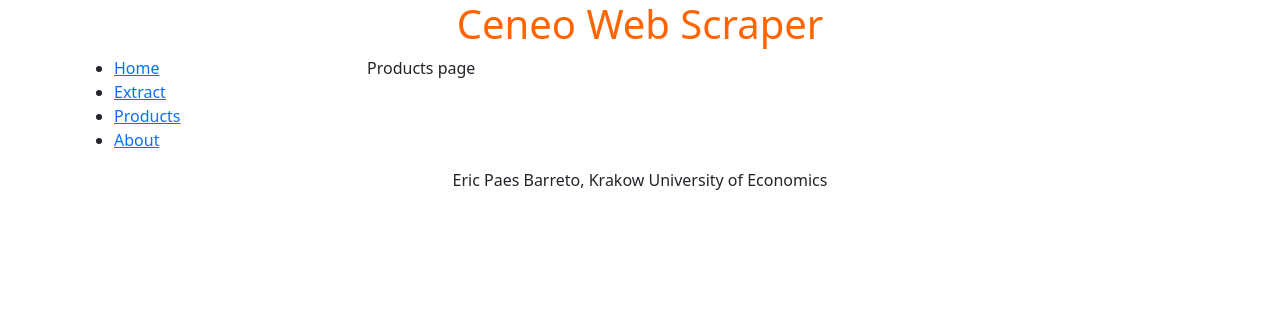
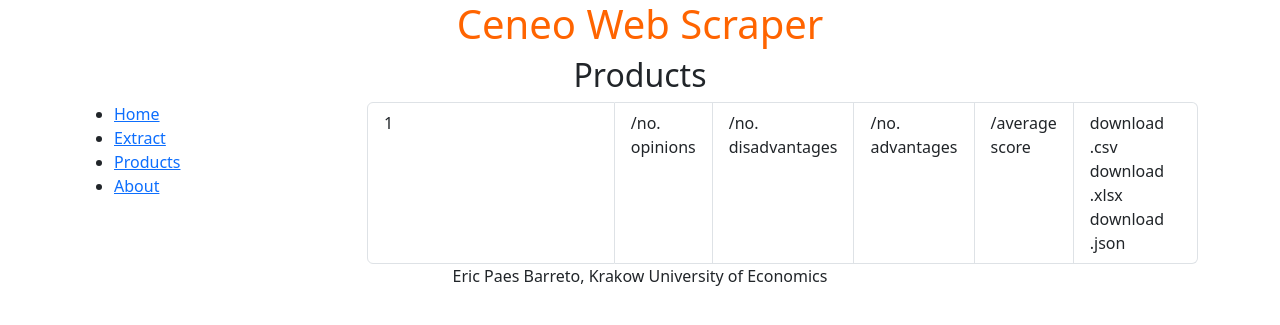
Before and after one commit to EricPaesBarreto/CeneoWebScraper, a Flask app: template app/templates/products.html in a window 1280 px wide. Shown: the top 325 px of the page. Run offline with Flask 3, Linux system fonts and the light colour scheme; the template is opened without the code that fills it: most values are stand-ins (such as "Sample title", 1, 10 or a date in 2020).

Commit message:
2025.06.09 - ericpaesbarreto - implemented the products page partially, added buttons with link (for each product) to its respective product page. --todo-- change utils.get_all_products to return a list of tuples/dicts with necessary info about each product. alternative: use the product class and create an object (may use more memory)

```diff
--- a/app/routes.py
+++ b/app/routes.py
@@ -1,7 +1,9 @@
 from app import app
 from app.models import Product
 from app.forms import ProductIdForm
+from app.utils import get_all_products
 from flask import Flask, render_template, redirect, url_for, request
+
     # two methods of obtaining data from the client
     # get : data is visible
     # post : data is hidden
@@ -41,7 +43,7 @@
 
 @app.route("/products")
 def products():
-    return render_template("products.html")
+    return render_template("products.html", product_ids = get_all_products())
 
 @app.route("/about")
 def about():
--- a/app/templates/products.html
+++ b/app/templates/products.html
@@ -1,4 +1,30 @@
 {% extends 'base.html' %}
+{% block title %} Products {% endblock %}
+
 {% block content %}
-<p>Products page</p>
+{% for product_id in product_ids %}
+    <ul class="list-group list-group-horizontal-md">
+        <a href="/product/{{ product_id }}" class="list-group-item list-group-item-action flex-fill" aria-current="true">
+            {{ product_id }}
+        </a>
+        <li class="list-group-item flex-fill">
+            <p>/no. opinions</p>
+        </li>
+        <li class="list-group-item flex-fill">
+            <p>/no. disadvantages</p>
+        </li>
+        <li class="list-group-item flex-fill">
+            <p>/no. advantages</p>
+        </li>
+        <li class="list-group-item flex-fill">
+            <p>/average score</p>
+        </li>
+        <li class="list-group-item">
+            <a>download .csv</a>
+            <a>download .xlsx</a>
+            <a>download .json</a>
+        </li>
+    </ul>
+
+{% endfor %}
 {% endblock %}
--- a/app/utils.py
+++ b/app/utils.py
@@ -31,3 +31,8 @@
 def create_if_not_exists_multiple(paths):
     for path in paths:
         create_if_not_exists(path)
+
+
+def get_all_products():
+    if os.path.exists('./app/data/products'):
+        return [file.split('.')[0] for file in os.listdir('./app/data/products')]
```
